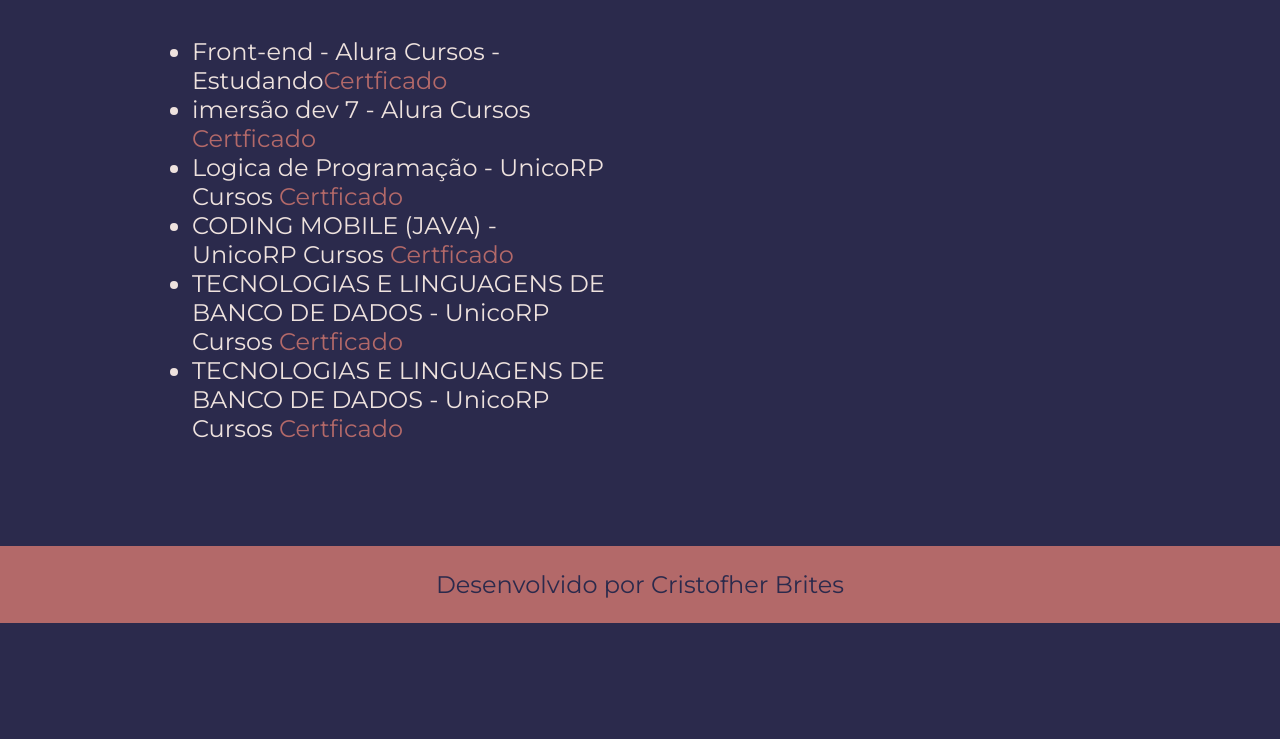
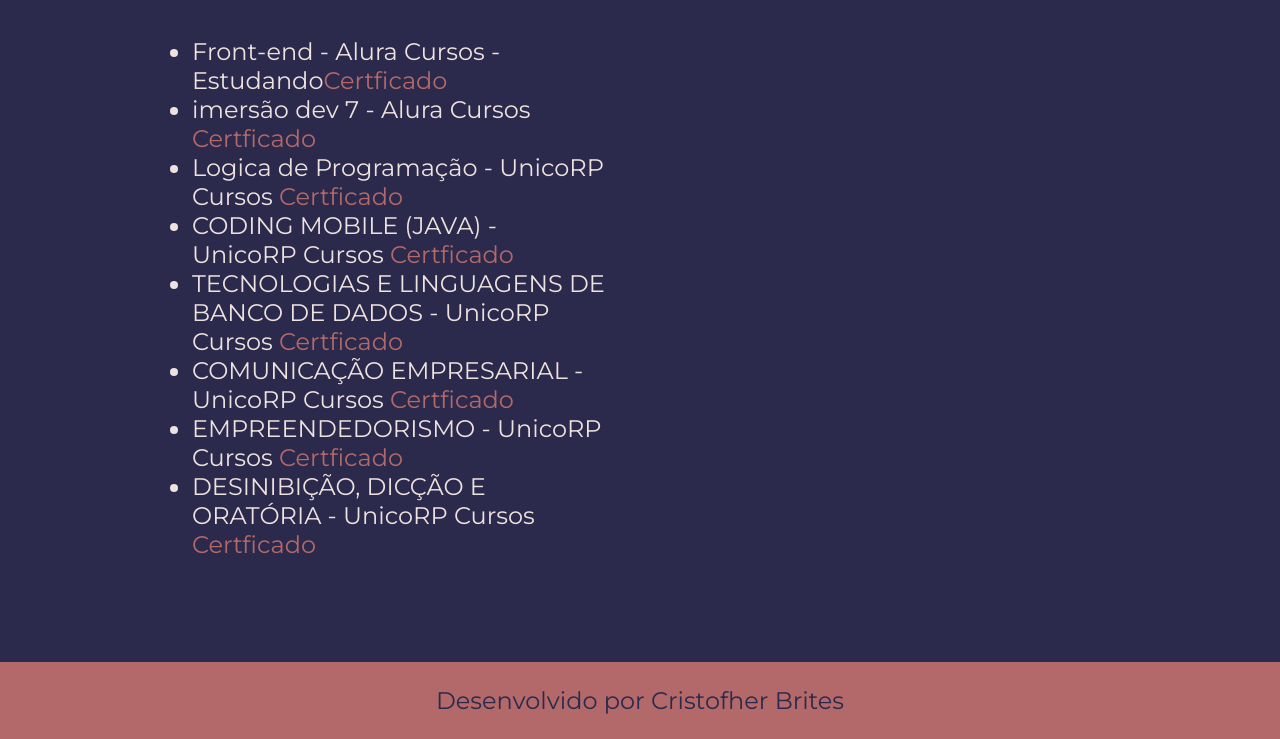
Before and after one commit to CristofherMD/potifolio, a plain HTML site: page curriculo.html in a window 1280 px wide. Shown: the part 1218-1957 px from the top of the page. Before the commit the page ends 1841 px from the top, so only its background shows below. Drawn offline with nearby package versions, Linux system fonts and the light colour scheme.

Commit message:
curriculo.html

```diff
--- a/curriculo.html
+++ b/curriculo.html
@@ -46,7 +46,10 @@
                 <li>Logica de Programação - UnicoRP Cursos <a href="https://www.vejameucertificado.com.br/Certif.aspx?IdAluno=1098841-1826351">Certficado</a> </li>
                 <li>CODING MOBILE (JAVA) - UnicoRP Cursos <a href="https://www.vejameucertificado.com.br/Certif.aspx?IdAluno=1098841-1826424">Certficado</a> </li>
                 <li>TECNOLOGIAS E LINGUAGENS DE BANCO DE DADOS - UnicoRP Cursos <a href="https://www.vejameucertificado.com.br/Certif.aspx?IdAluno=1098841-2282801">Certficado</a> </li>
-                <li>TECNOLOGIAS E LINGUAGENS DE BANCO DE DADOS - UnicoRP Cursos <a href="https://www.vejameucertificado.com.br/Certif.aspx?IdAluno=1098841-2282801">Certficado</a> </li>
+                <li>COMUNICAÇÃO EMPRESARIAL - UnicoRP Cursos <a href="https://www.vejameucertificado.com.br/Certif.aspx?IdAluno=1098841-1937883&tipo=1937883">Certficado</a> </li>
+                <li>EMPREENDEDORISMO - UnicoRP Cursos <a href="https://www.vejameucertificado.com.br/Certif.aspx?IdAluno=1098841-1937889&tipo=1937889">Certficado</a> </li>
+                <li>DESINIBIÇÃO, DICÇÃO E ORATÓRIA - UnicoRP Cursos <a href="https://www.vejameucertificado.com.br/Certif.aspx?IdAluno=1098841-1937887&tipo=1937887">Certficado</a> </li>
+
 
             </ul>
             </div>
```
